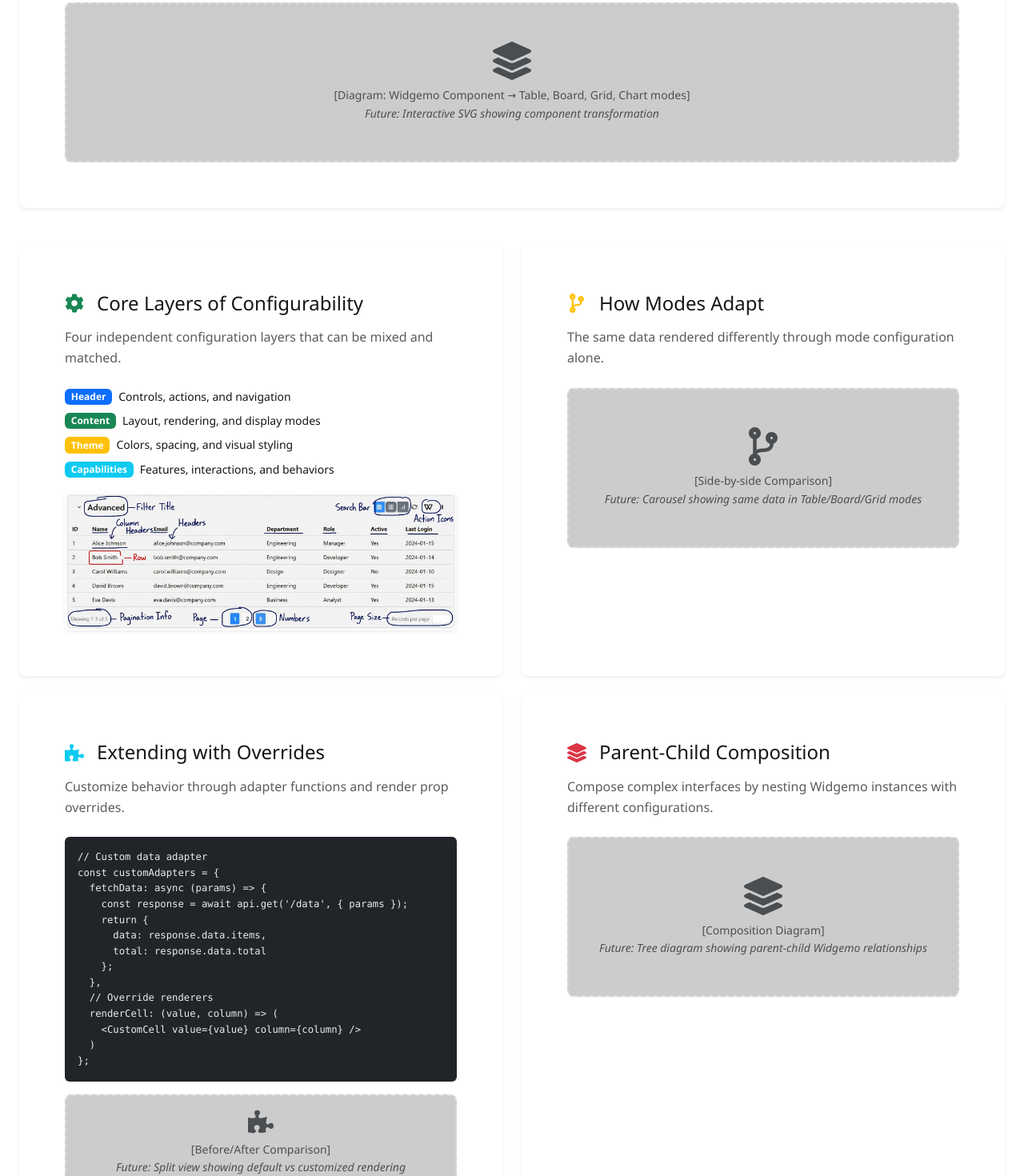
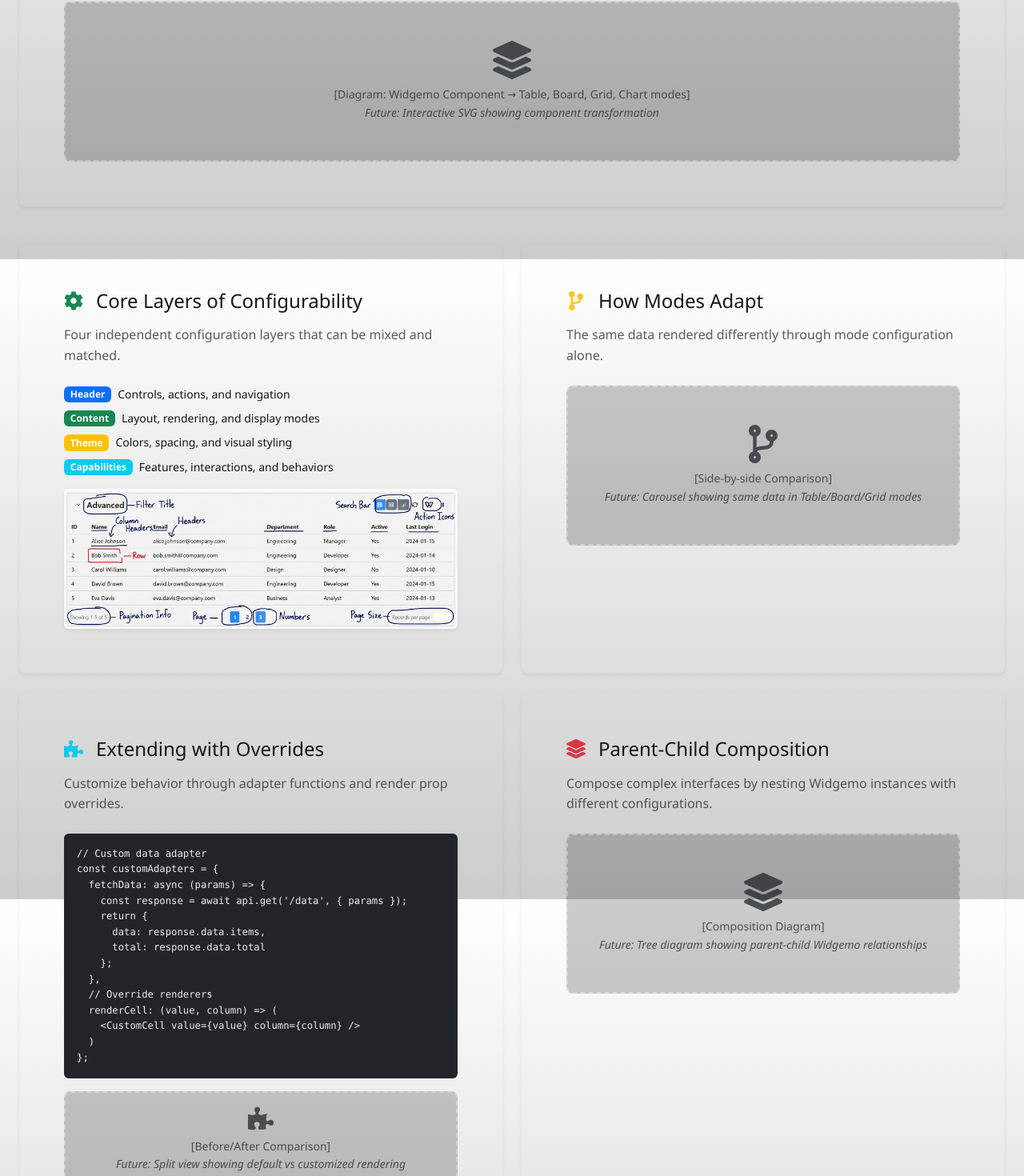
Before and after one commit to widgemo/widgemo-demo, a React (Vite) app: page / in a window 1280 px wide. Shown: the part 1276-2746 px from the top of the page at 80% size. Built offline with nearby package versions, Linux system fonts and the light colour scheme.

Commit message:
WC-181 - feat(theme): enhance theming with gradient backgrounds and improve component styles for consistency

```diff
--- a/src/App.css
+++ b/src/App.css
@@ -9,9 +9,8 @@
 
 /* Apply theme to body */
 body {
-  background-color: var(--app-bg-primary);
   color: var(--app-text-primary);
-  transition: background-color 0.3s ease, color 0.3s ease;
+  transition: background 0.3s ease, color 0.3s ease;
 }
 
 /* Demo-specific styles */
@@ -88,7 +87,7 @@ body {
 
 /* Theme-aware sections */
 .theme-aware-section {
-  background-color: var(--app-bg-primary) !important;
+  background: transparent !important;
 }
 
 /* Theme-aware text */
@@ -140,6 +139,7 @@ p.theme-aware-text {
   border: none;
   box-shadow: 0 0.125rem 0.25rem rgba(0, 0, 0, 0.075);
   transition: box-shadow 0.15s ease-in-out;
+  background: transparent;
 }
 
 .card:hover {
--- a/src/components/AnatomySection.tsx
+++ b/src/components/AnatomySection.tsx
@@ -18,7 +18,7 @@ export const AnatomySection: React.FC<AnatomySectionProps> = () => {
         <Row className="g-4">
           {/* The Single Primitive */}
           <Col lg={12} className="mb-4">
-            <Card className="h-100 shadow-sm theme-aware-card" style={{ backgroundColor: 'rgba(255,255,255,0.05)', border: '1px solid rgba(255,255,255,0.1)' }}>
+            <Card className="h-100 shadow-sm theme-aware-card">
               <Card.Body className="p-4">
                 <div className="d-flex align-items-center mb-3">
                   <FaLayerGroup className="text-primary me-3" size={24} />
@@ -53,7 +53,7 @@ export const AnatomySection: React.FC<AnatomySectionProps> = () => {
 
           {/* Core Layers of Configurability */}
           <Col lg={6}>
-            <Card className="h-100 shadow-sm theme-aware-card" style={{ backgroundColor: 'rgba(255,255,255,0.05)', border: '1px solid rgba(255,255,255,0.1)' }}>
+            <Card className="h-100 shadow-sm theme-aware-card">
               <Card.Body className="p-4">
                 <div className="d-flex align-items-center mb-3">
                   <FaCog className="text-success me-3" size={24} />
@@ -93,7 +93,7 @@ export const AnatomySection: React.FC<AnatomySectionProps> = () => {
 
           {/* How Modes Adapt */}
           <Col lg={6}>
-            <Card className="h-100 shadow-sm theme-aware-card" style={{ backgroundColor: 'rgba(255,255,255,0.05)', border: '1px solid rgba(255,255,255,0.1)' }}>
+            <Card className="h-100 shadow-sm theme-aware-card">
               <Card.Body className="p-4">
                 <div className="d-flex align-items-center mb-3">
                   <FaCodeBranch className="text-warning me-3" size={24} />
@@ -126,7 +126,7 @@ export const AnatomySection: React.FC<AnatomySectionProps> = () => {
 
           {/* Extending with Overrides */}
           <Col lg={6}>
-            <Card className="h-100 shadow-sm theme-aware-card" style={{ backgroundColor: 'rgba(255,255,255,0.05)', border: '1px solid rgba(255,255,255,0.1)' }}>
+            <Card className="h-100 shadow-sm theme-aware-card">
               <Card.Body className="p-4">
                 <div className="d-flex align-items-center mb-3">
                   <FaPuzzlePiece className="text-info me-3" size={24} />
@@ -177,7 +177,7 @@ const customAdapters = {
 
           {/* Parent-Child Composition */}
           <Col lg={6}>
-            <Card className="h-100 shadow-sm theme-aware-card" style={{ backgroundColor: 'rgba(255,255,255,0.05)', border: '1px solid rgba(255,255,255,0.1)' }}>
+            <Card className="h-100 shadow-sm theme-aware-card">
               <Card.Body className="p-4">
                 <div className="d-flex align-items-center mb-3">
                   <FaLayerGroup className="text-danger me-3" size={24} />
--- a/src/components/GallerySection.tsx
+++ b/src/components/GallerySection.tsx
@@ -3,7 +3,6 @@ import { Row, Col, Card, Modal, Button } from 'react-bootstrap';
 import { FaPlay } from 'react-icons/fa';
 import { SimplifiedWidgemo, type Entity, type SimplifiedWidgemoConfig } from 'widgemo-core';
 import widgemoExamples from '../data/widgemoExamples';
-import { getThemeBackgroundColor } from '../utils/themeUtils';
 import type { Theme } from '../utils/themeConfig';
 
 interface GallerySectionProps {
@@ -68,11 +67,11 @@ export const GallerySection: React.FC<GallerySectionProps> = ({ onLoadToSandbox,
             height: '180px',
             overflow: 'hidden',
             position: 'relative',
-            backgroundColor: getThemeBackgroundColor(currentTheme),
+            backgroundColor: 'transparent',
             borderRadius: '0.375rem 0.375rem 0 0'
           }}>
             <div style={{
-              backgroundColor: getThemeBackgroundColor(currentTheme),
+              backgroundColor: 'transparent',
               transform: 'scale(0.5)',
               transformOrigin: 'top left',
               width: '200%',
--- a/src/components/MainPage.tsx
+++ b/src/components/MainPage.tsx
@@ -31,9 +31,7 @@ export const MainPage: React.FC = () => {
   return (
     <div style={{
       paddingTop: '60px',
-      minHeight: '100vh',
-      backgroundColor: 'var(--app-bg-primary)',
-      transition: 'background-color 0.3s ease'
+      minHeight: '100vh'
     }}>
       <TeaserSection
         onExploreGallery={() => scrollToSection('gallery')}
--- a/src/components/SandboxPage.tsx
+++ b/src/components/SandboxPage.tsx
@@ -48,9 +48,8 @@ export const SandboxPage: React.FC = () => {
       width: '100vw',
       height: 'calc(100vh - 56px)',
       overflow: 'hidden',
-      backgroundColor: 'var(--app-bg-primary)',
       color: 'var(--app-text-primary)',
-      transition: 'background-color 0.3s ease, color 0.3s ease'
+      transition: 'color 0.3s ease'
     }}>
       <SandboxSection
         key={searchParams.get('config') || 'default'}
--- a/src/components/SimplifiedTest.tsx
+++ b/src/components/SimplifiedTest.tsx
@@ -162,9 +162,7 @@ export const SimplifiedTest: React.FC = () => {
   return (
     <div className="container mt-5" style={{
       minHeight: '100vh',
-      padding: '2rem',
-      backgroundColor: 'var(--app-bg-primary)',
-      transition: 'background-color 0.3s ease'
+      padding: '2rem'
     }}>
       <style>{`
         .my-custom-widgemo {
--- a/src/index.css
+++ b/src/index.css
@@ -42,6 +42,9 @@
   --bs-secondary: var(--app-text-secondary);
   --bs-border-color: var(--app-border);
 
+  /* Gradient background */
+  --app-bg-gradient: linear-gradient(to bottom, var(--app-bg-primary), var(--app-border));
+
   font-synthesis: none;
   text-rendering: optimizeLegibility;
   -webkit-font-smoothing: antialiased;
@@ -79,6 +82,9 @@
   --bs-primary: var(--app-accent);
   --bs-secondary: var(--app-text-secondary);
   --bs-border-color: var(--app-border);
+
+  /* Gradient background */
+  --app-bg-gradient: linear-gradient(to bottom, var(--app-border), var(--app-bg-primary));
 }
 
 a {
@@ -95,8 +101,10 @@ body {
   display: flex;
   min-width: 320px;
   min-height: 100vh;
-  background-color: var(--app-bg-primary, var(--widgemo-bg-color));
-  color: var(--app-text-primary, var(--widgemo-text-color));
+  background: var(--app-bg-gradient);
+  background-attachment: fixed;
+  background-size: cover;
+  color: var(--app-text-primary);
 }
 
 h1 {
```
